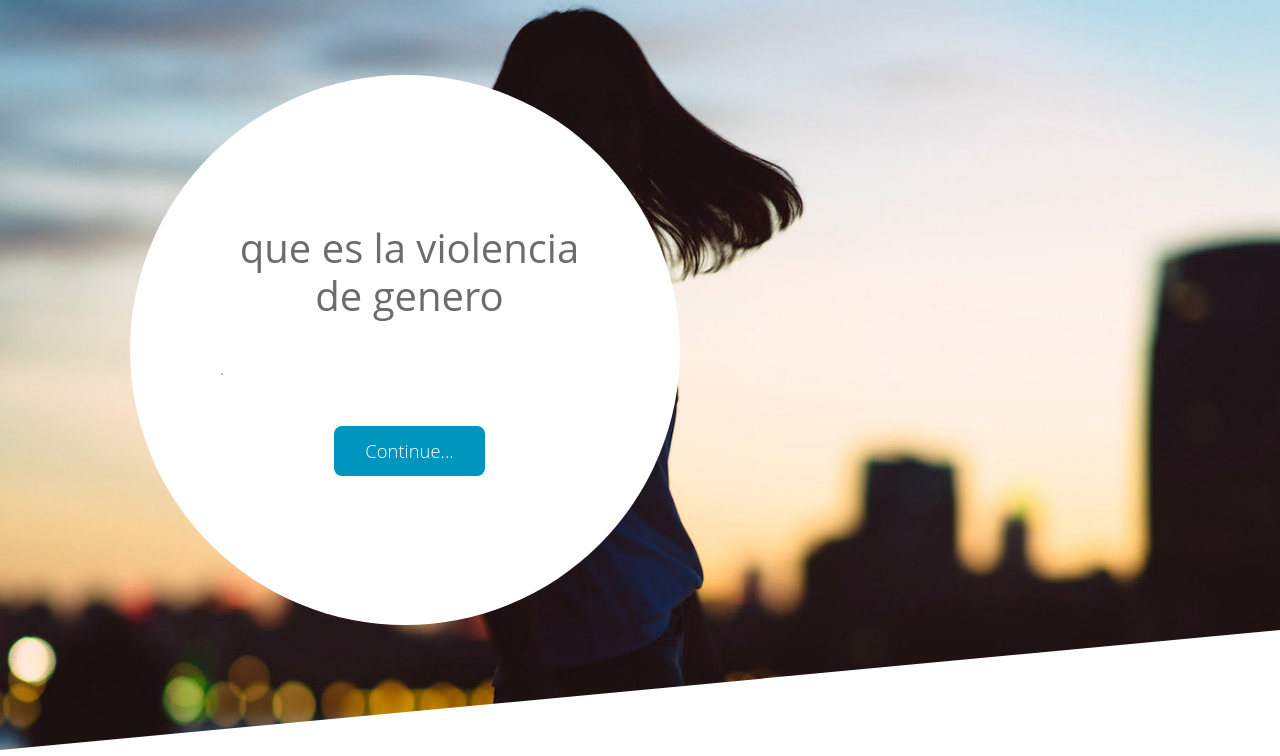
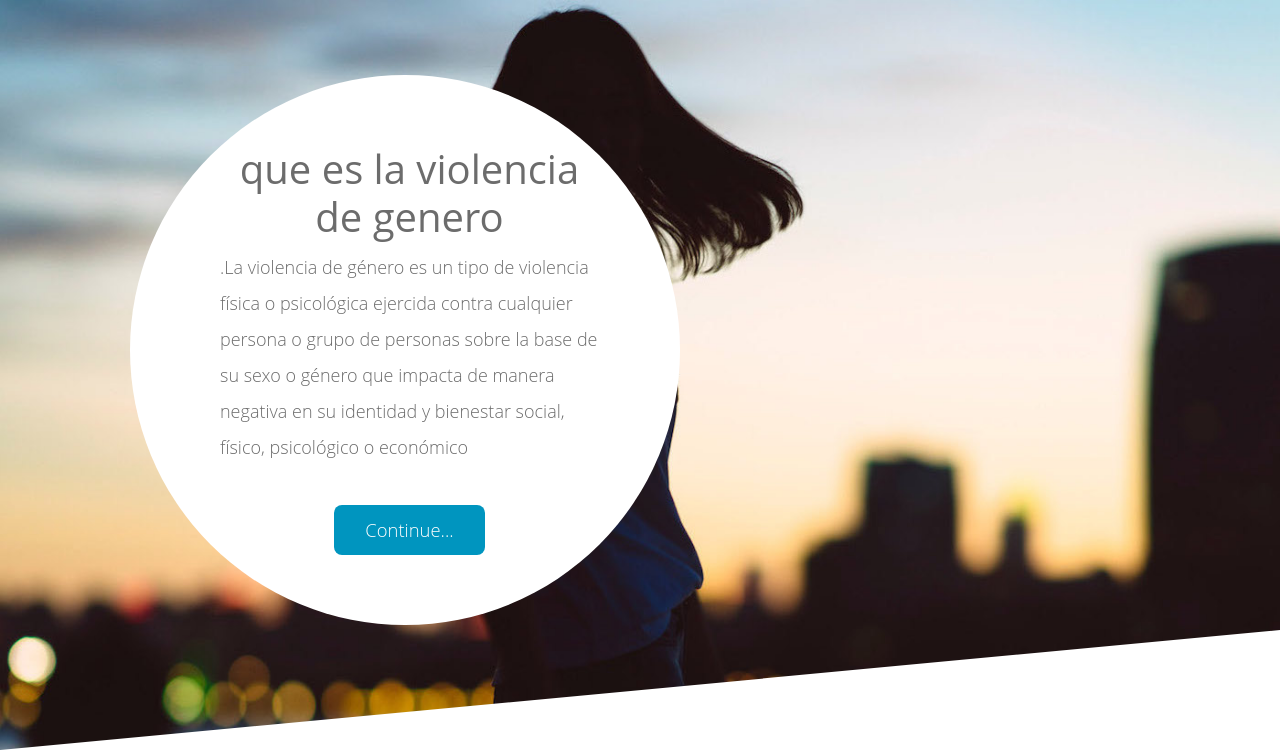
Before and after one commit to enyren/ultimo, a plain HTML site: page index.html in a window 1280 px wide. Shown: the top 756 px of the page. Drawn offline with Linux system fonts and the light colour scheme.

Commit message:
Update index.html

```diff
--- a/index.html
+++ b/index.html
@@ -25,10 +25,8 @@
                     <div class="col-sm-12">
                         <div class="tm-bg-circle-white tm-flex-center-v">
                             <header class="text-center">
-		            <h1 class=" ">que es la violencia de genero</h1>
-                                <p class="tm-site-subtitle"></p>
-                            </header>
-                            <p>.</p>
+		            <h1 class=" ">que es la violencia de genero</h1></header>
+                            <p>.La violencia de género es un tipo de violencia física o psicológica ejercida contra cualquier persona o grupo de personas sobre la base de su sexo o género que impacta de manera negativa en su identidad y bienestar social, físico, psicológico o económico</p>
                             <p class="text-center mt-4 mb-0">
                                 <a data-scroll href="#tm-section-2" class="btn tm-btn-secondary">Continue...</a>
                             </p>
```
